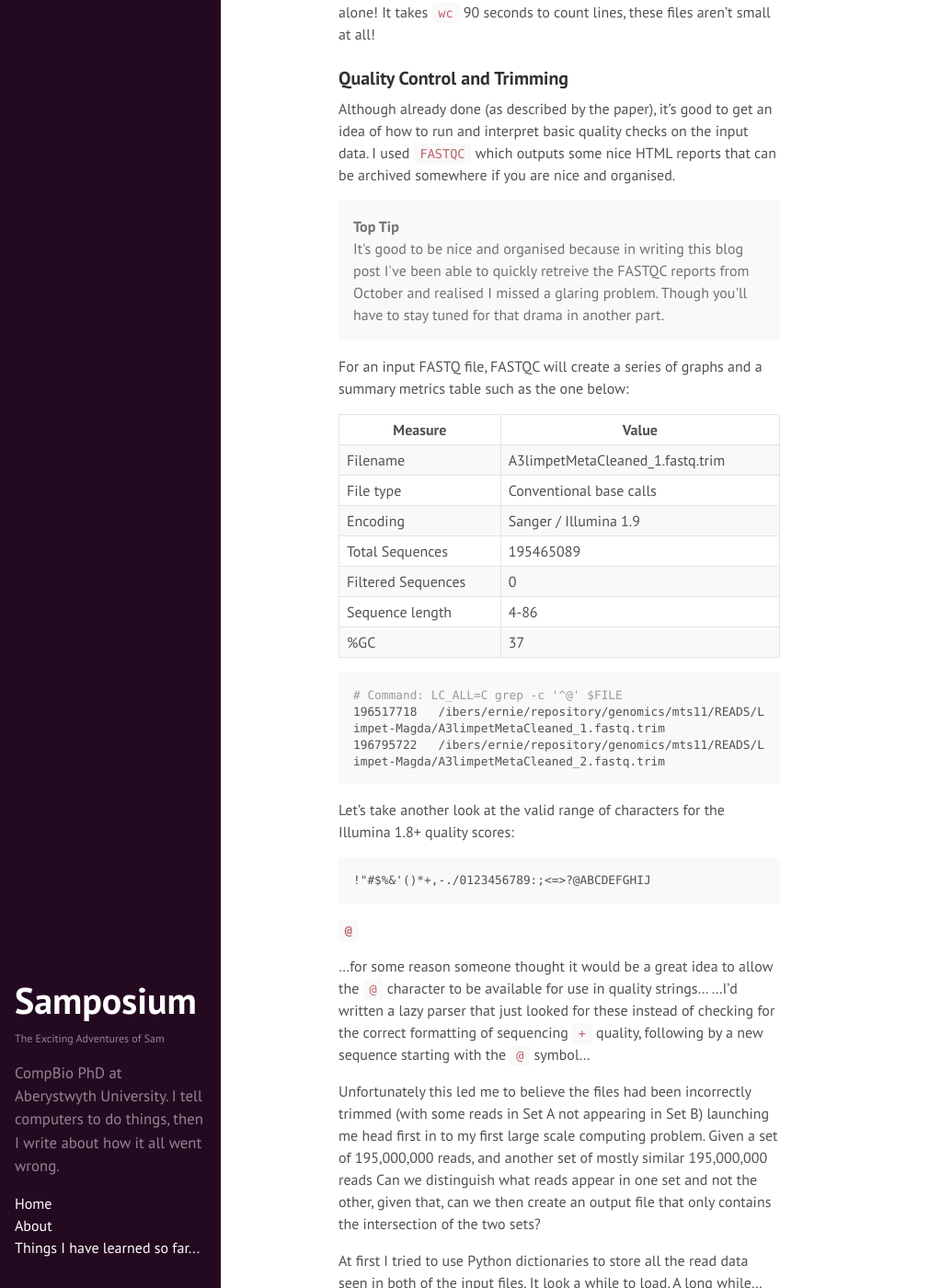
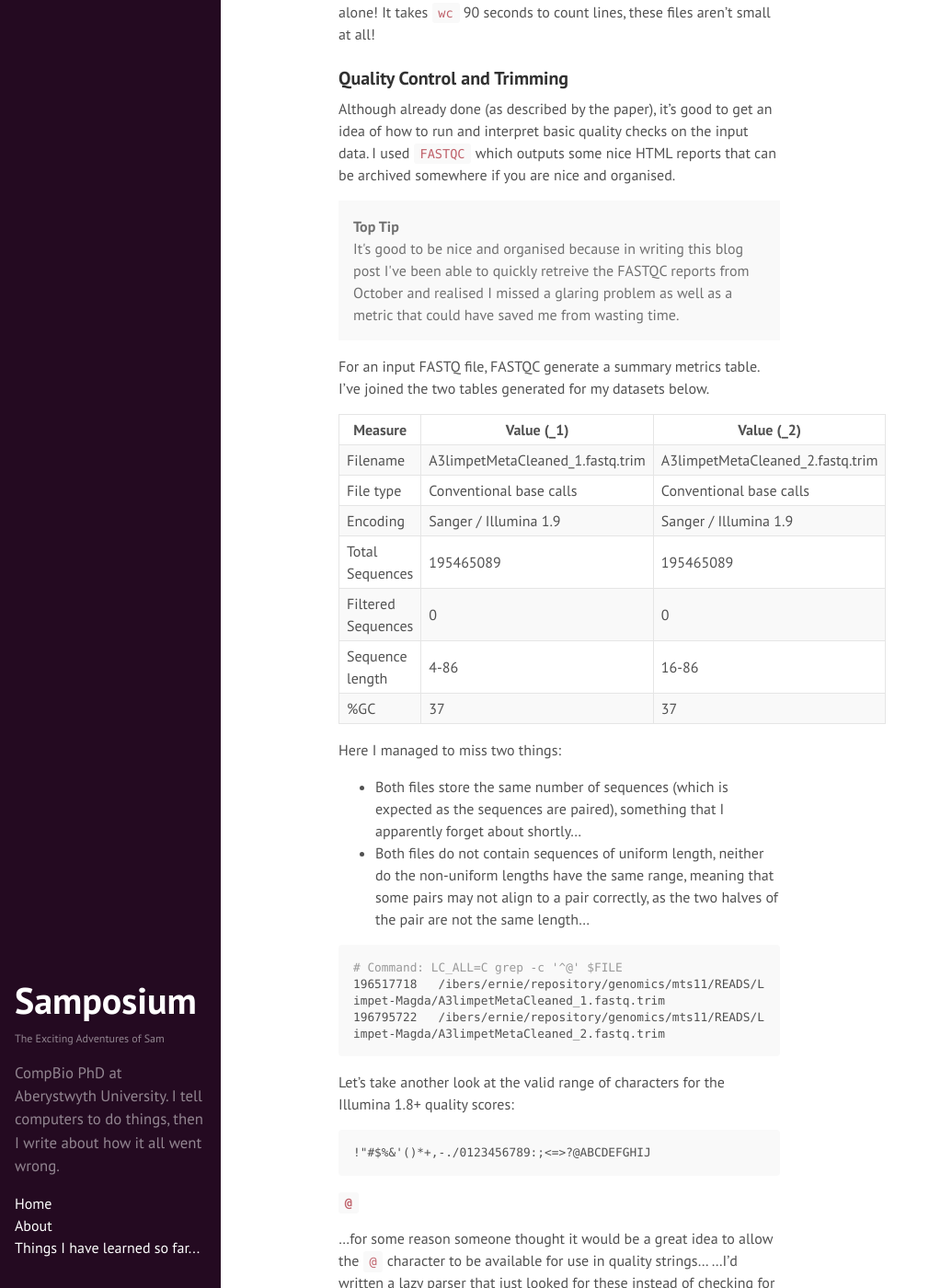
Before and after one commit to SamStudio8/samstudio8.github.io.off, a Jekyll site: the page built from _posts/2015-04-21-the-story-so-far-p1.md, in a window 1280 px wide and 1400 px high, scrolled down 2641 px. Shown: the whole window at 92% size, without its empty margins (0-1010 px from the left). Built offline with Jekyll 4.4.1, drawn with Linux system fonts in a browser that asks for light colours; Markdown is read by kramdown in place of the engine named in the settings.

Commit message:
Add second table

````diff
--- a/_posts/2015-04-21-the-story-so-far-p1.md
+++ b/_posts/2015-04-21-the-story-so-far-p1.md
@@ -100,22 +100,25 @@ which outputs some nice HTML reports that can be archived somewhere if you are n
 
 <p class="message"><b>Top Tip</b><br />
 It's good to be nice and organised because in writing this blog post I've been able
-to quickly retreive the FASTQC reports from October and realised I missed a glaring problem.
-Though you'll have to stay tuned for that drama in another part.</p>
+to quickly retreive the FASTQC reports from October and realised I missed a glaring problem
+as well as a metric that could have saved me from wasting time.</p>
 
-For an input FASTQ file, FASTQC will create a series of graphs and a summary metrics table
-such as the one below:
+For an input FASTQ file, FASTQC generate a summary metrics table. I've joined the two tables generated for my datasets below.
 
-| Measure            | Value                            |
-|--------------------|----------------------------------|
-| Filename           | A3limpetMetaCleaned_1.fastq.trim |
-| File type          | Conventional base calls          |
-| Encoding           | Sanger / Illumina 1.9            |
-| Total Sequences    | 195465089                        |
-| Filtered Sequences | 0                                |
-| Sequence length    | 4-86                             |
-| %GC                | 37                               |
+| Measure            | Value (\_1)                         | Value (\_2)                         |
+|--------------------|-------------------------------------|-------------------------------------|
+| Filename           | A3limpetMetaCleaned\_1.fastq.trim   | A3limpetMetaCleaned\_2.fastq.trim   |
+| File type          | Conventional base calls             | Conventional base calls             |
+| Encoding           | Sanger / Illumina 1.9               | Sanger / Illumina 1.9               |
+| Total Sequences    | 195465089                           | 195465089                           |
+| Filtered Sequences | 0                                   | 0                                   |
+| Sequence length    | 4-86                                | 16-86                               |
+| %GC                | 37                                  | 37                                  |
 
+Here I managed to miss two things:
+
+* Both files store the same number of sequences (which is expected as the sequences are paired), something that I apparently forget about shortly...
+* Both files do not contain sequences of uniform length, neither do the non-uniform lengths have the same range, meaning that some pairs may not align to a pair correctly, as the two halves of the pair are not the same length...
 
 ```bash
 # Command: LC_ALL=C grep -c '^@' $FILE
````
